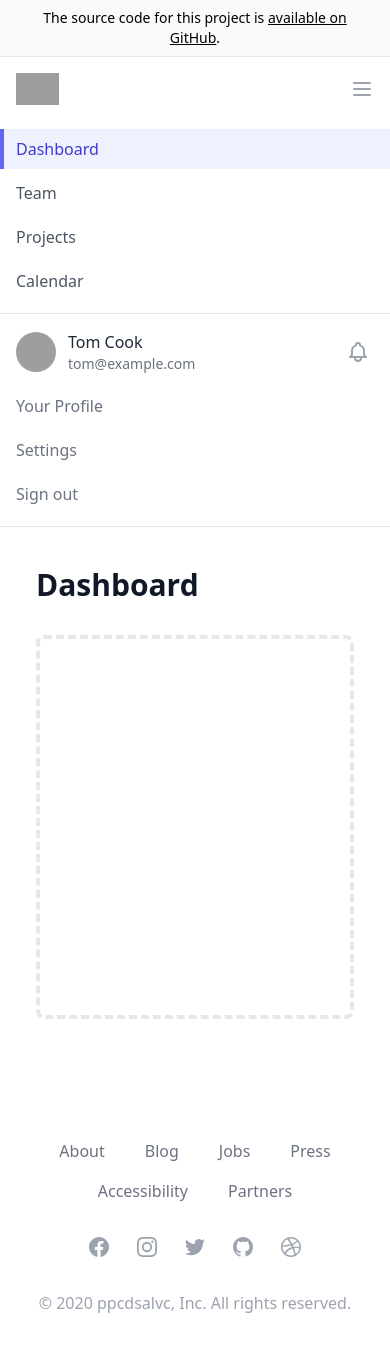
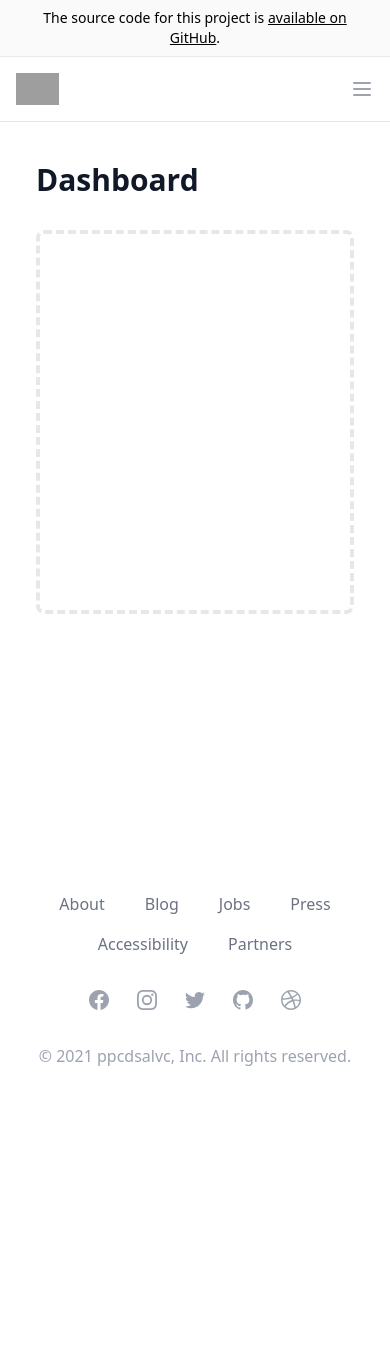
Before and after one commit to DanCaldera/next-typescript-tailwind, a Next.js app: page /app in a window 390 px wide. Shown: the top 1352 px of the page. After the commit the page ends 1116 px from the top, so only its background shows below. Built offline with nearby package versions, Linux system fonts and the light colour scheme; grey boxes are pictures that could not be loaded.

Commit message:
updated menu for mobile

```diff
--- a/components/footer.tsx
+++ b/components/footer.tsx
@@ -123,7 +123,7 @@ const Footer = () => {
           </a>
         </div>
         <p className="mt-8 text-center text-base text-gray-400">
-          &copy; 2020 ppcdsalvc, Inc. All rights reserved.
+          &copy; 2021 ppcdsalvc, Inc. All rights reserved.
         </p>
       </div>
     </footer>
--- a/components/navbar.tsx
+++ b/components/navbar.tsx
@@ -1,6 +1,7 @@
-import { FunctionComponent } from 'react'
+import React from 'react'
 
-const NavBar: FunctionComponent = () => {
+const NavBar: React.FunctionComponent = () => {
+  const [showMenu, setShowMenu] = React.useState(false)
   return (
     <nav className="bg-white border-b border-gray-200">
       <div className="max-w-7xl mx-auto px-4 sm:px-6 lg:px-8">
@@ -138,6 +139,7 @@ const NavBar: FunctionComponent = () => {
               className="bg-white inline-flex items-center justify-center p-2 rounded-md text-gray-400 hover:text-gray-500 hover:bg-gray-100 focus:outline-none focus:ring-2 focus:ring-offset-2 focus:ring-indigo-500"
               aria-controls="mobile-menu"
               aria-expanded="false"
+              onClick={() => setShowMenu(!showMenu)}
             >
               <span className="sr-only">Open main menu</span>
               {/* <!--
@@ -186,6 +188,7 @@ const NavBar: FunctionComponent = () => {
       </div>
 
       {/* <!-- Mobile menu, show/hide based on menu state. --> */}
+      {showMenu && (
         <div className="sm:hidden" id="mobile-menu">
           <div className="pt-2 pb-3 space-y-1">
             {/* <!-- Current: "bg-indigo-50 border-indigo-500 text-indigo-700", Default: "border-transparent text-gray-600 hover:bg-gray-50 hover:border-gray-300 hover:text-gray-800" --> */}
@@ -236,7 +239,6 @@ const NavBar: FunctionComponent = () => {
               </div>
               <button className="ml-auto bg-white flex-shrink-0 p-1 rounded-full text-gray-400 hover:text-gray-500 focus:outline-none focus:ring-2 focus:ring-offset-2 focus:ring-indigo-500">
                 <span className="sr-only">View notifications</span>
-              {/* <!-- Heroicon name: outline/bell --> */}
                 <svg
                   className="h-6 w-6"
                   xmlns="http://www.w3.org/2000/svg"
@@ -278,6 +280,7 @@ const NavBar: FunctionComponent = () => {
             </div>
           </div>
         </div>
+      )}
     </nav>
   )
 }
```
Lines whose indentation alone changed are shown as unchanged.
